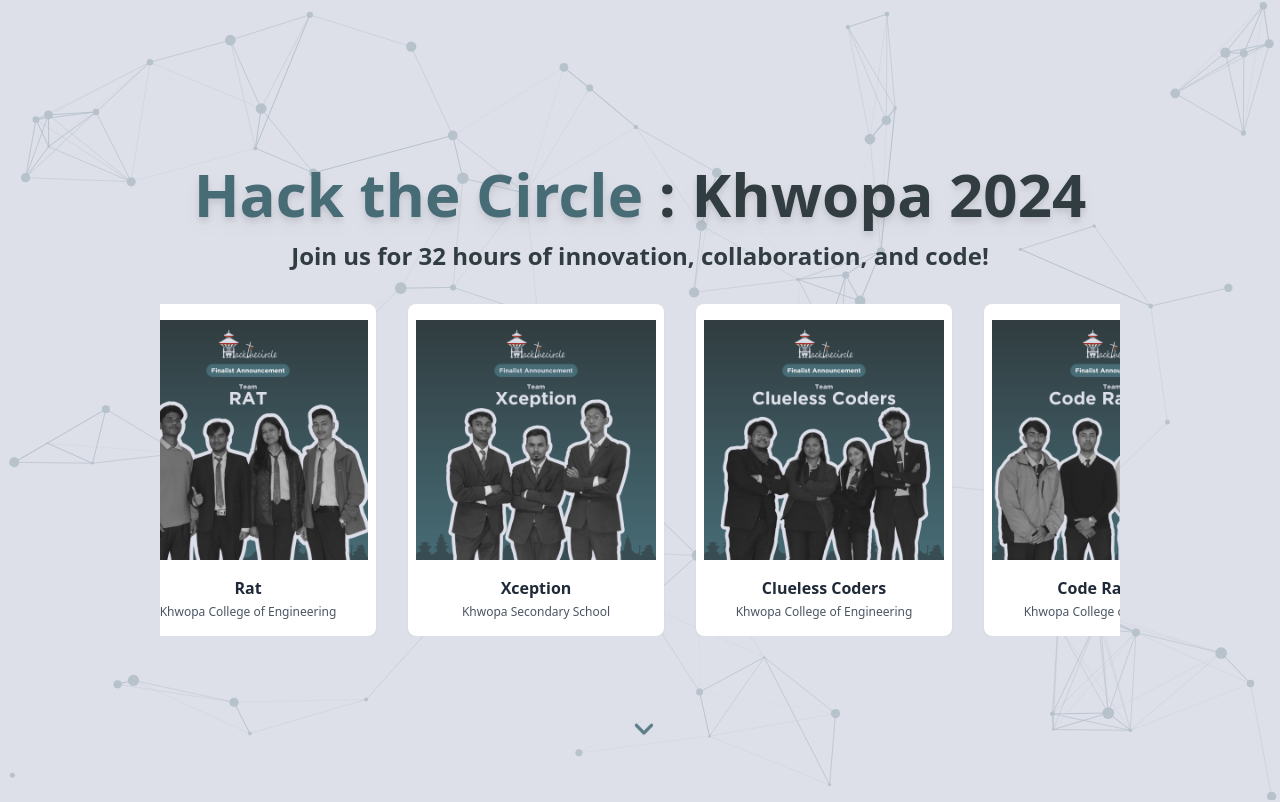
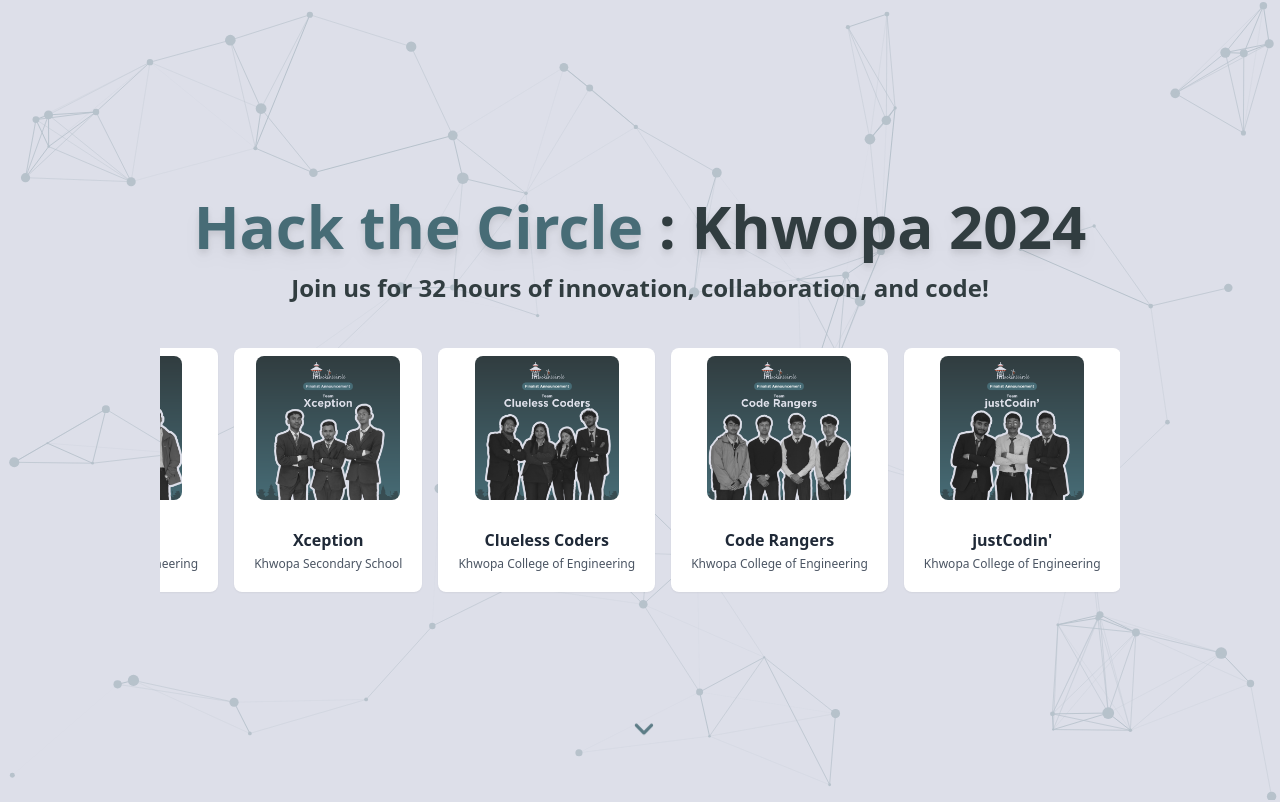
Before and after one commit to sushilashrestha/hackthewebsite, a React (Vite) app: page / in a window 1280 px wide. Shown: the top 802 px of the page. Built offline with nearby package versions, Linux system fonts and the light colour scheme.

Commit message:
Refactor TeamCard component for improved layout and styling

```diff
--- a/src/components/TeamCard.tsx
+++ b/src/components/TeamCard.tsx
@@ -1,31 +1,28 @@
-import { Team } from '@/types';
+import { Team } from '@/types'
 
 interface TeamCardProps {
-  team: Team;
+  team: Team
 }
 
 export default function TeamCard({ team }: TeamCardProps) {
   return (
     <a
       href={`/teams/2024/${team.id}`}
-      className="group block bg-white rounded-lg shadow-sm overflow-hidden transition-all hover:shadow-md w-64 mx-4" // Set width and margin between cards
+      className="group block bg-white rounded-lg shadow-sm overflow-hidden transition-all hover:ring-2 hover:ring-secondary hover:shadow-lg hover:shadow-cyan-400/20 p-2 mx-2 my-3"
     >
-      <div className="relative w-full mx-2">
-        {/* Center the image and apply padding to the right */}
-        <div className="flex justify-center pt-4 pr-4"> {/* pt-4: padding-top, pr-4: padding-right */}
-          <img
-            src={`${team.imageUrl}`}
-            alt={`${team.name}`}
-            className="object-cover h-auto w-full transition-transform group-hover:scale-105"
-          />
-        </div>
+      <div className="relative h-36 w-36 mx-auto mb-4">
+        <img
+          src={`${team.imageUrl}`}
+          alt={`${team.name}`}
+          className="object-cover h-full w-full rounded-lg transition-transform group-hover:scale-110"
+        />
       </div>
-      <div className="p-4"> {/* Padding for content */}
+      <div className="p-3">
         <h2 className="text-base font-semibold text-gray-800 group-hover:text-gray-600 mb-1">
           {team.name}
         </h2>
         <p className="text-xs text-gray-600">{team.institution}</p>
       </div>
     </a>
-  );
+  )
 }
```
